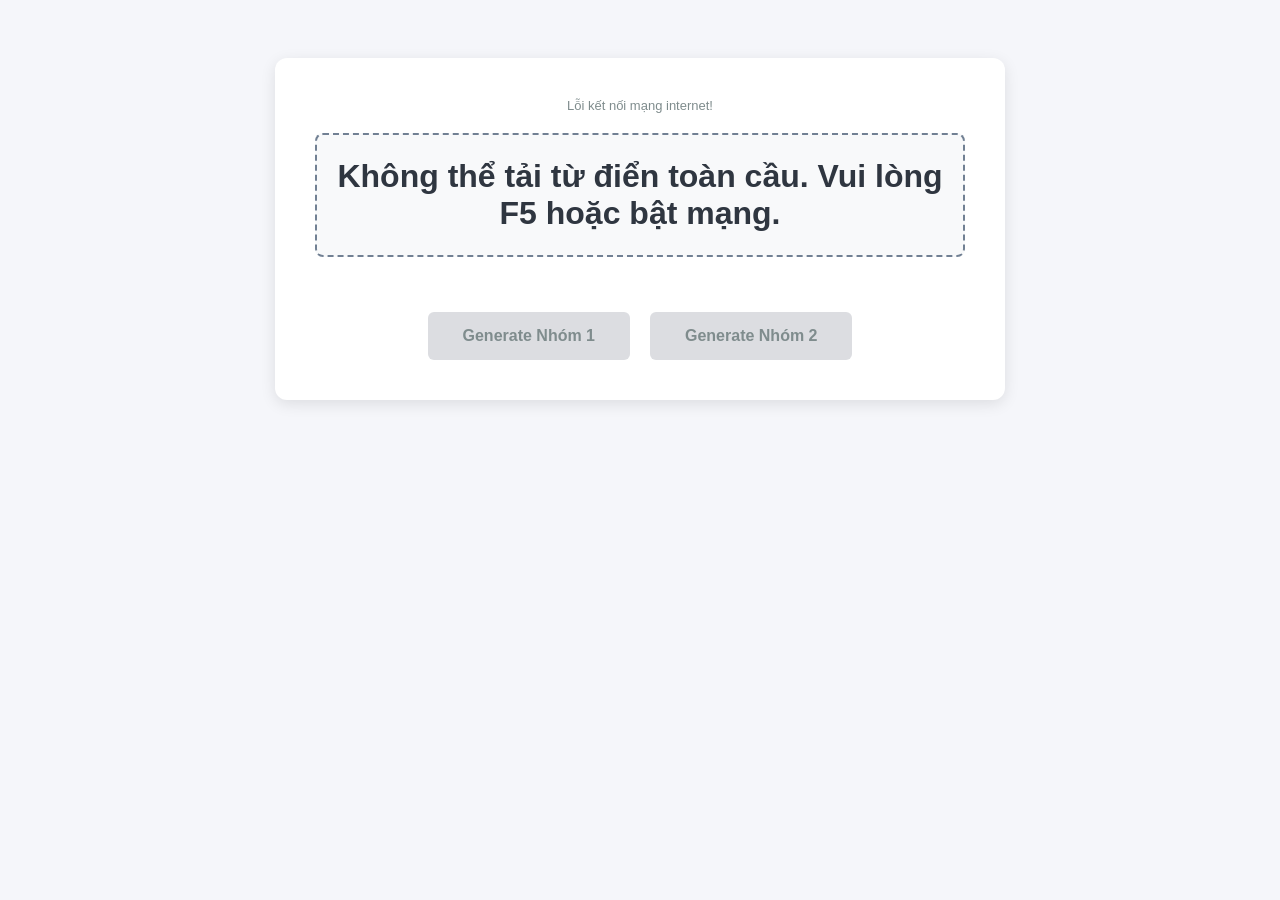
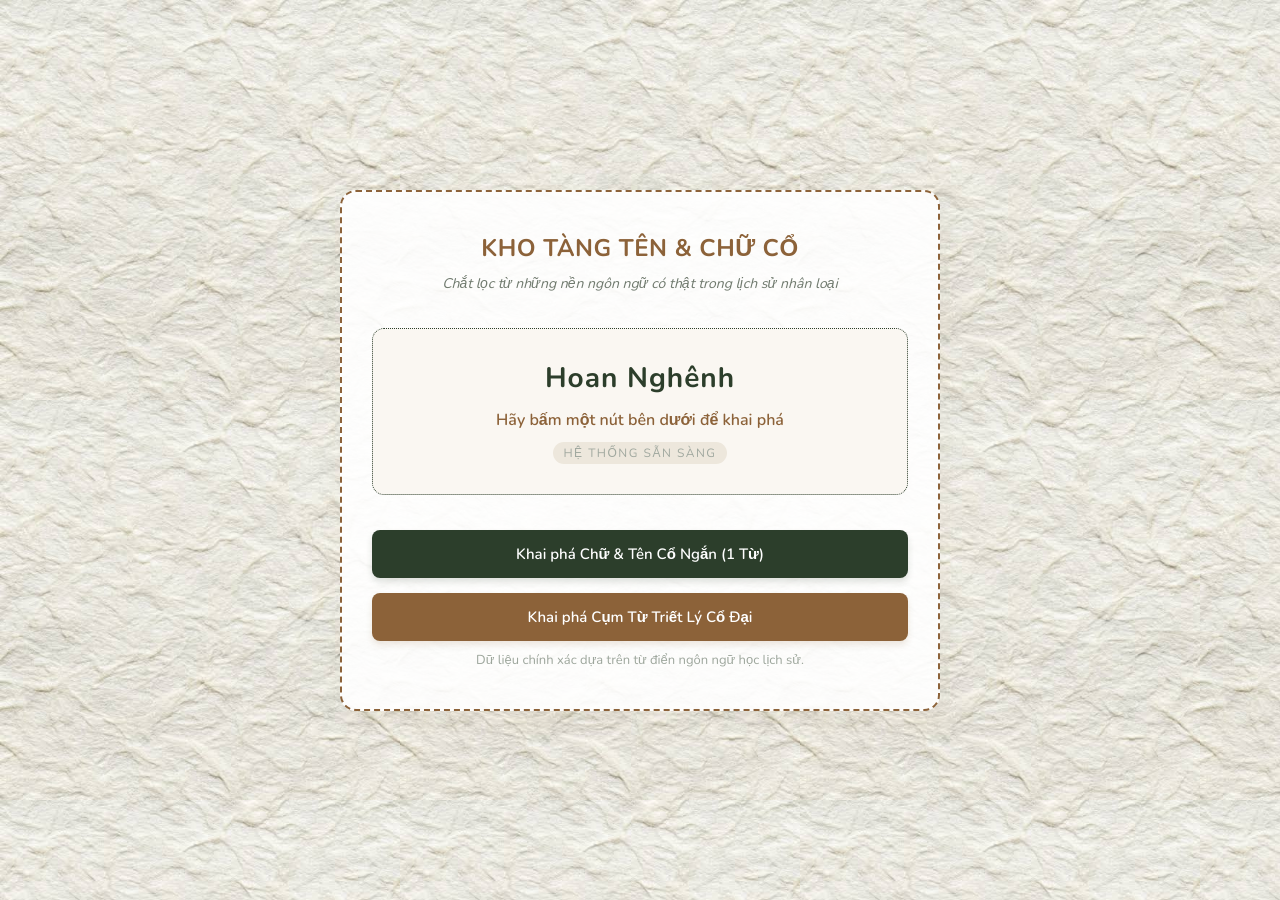
Before and after one commit to PhamNhaDoan/phamnhadoan.github.io, a Jekyll site: the page tenbatky.html, which Jekyll copies as it is, in a window 1280 px wide. Built offline with Jekyll 4.4.1, drawn with Linux system fonts in a browser that asks for light colours.

Commit message:
Update HTML structure and styles for better layout

```diff
--- a/tenbatky.html
+++ b/tenbatky.html
@@ -2,157 +2,254 @@
 <html lang="vi">
 <head>
     <meta charset="UTF-8">
-    <title>Trình Tạo Từ Đa Ngôn Ngữ Quốc Tế</title>
+    <meta name="viewport" content="width=device-width, initial-scale=1.0">
+    <title>Kho Tàng Ngôn Ngữ Cổ Nhân Loại</title>
+    <link rel="preconnect" href="https://fonts.googleapis.com">
+    <link rel="preconnect" href="https://fonts.gstatic.com" crossorigin>
+    <link href="https://fonts.googleapis.com/css2?family=Nunito:wght@300;400;600;700&display=swap" rel="stylesheet">
     <style>
+        * {
+            box-sizing: border-box;
+            margin: 0;
+            padding: 0;
+        }
+
         body {
-            font-family: Arial, sans-serif;
+            font-family: 'Nunito', sans-serif;
+            background-image: url('truyendadoc/img/pattern7.jpg');
+            background-repeat: repeat;
+            background-size: 400px auto;
+            background-attachment: fixed;
+            color: #2c3e2b;
+            min-height: 100vh;
+            display: flex;
+            justify-content: center;
+            align-items: center;
+            padding: 20px;
+        }
+
+        .container {
+            background-color: rgba(255, 255, 255, 0.9); /* Giữ mờ 90% */
+            max-width: 600px;
+            width: 100%;
+            padding: 40px 30px;
+            border-radius: 16px;
+            border: 2px dashed #8c6239;
+            box-shadow: 0 8px 24px rgba(140, 98, 57, 0.06);
             text-align: center;
-            background-color: #f5f6fa;
-            padding: 50px;
         }
-        .container {
-            max-width: 650px;
-            margin: 0 auto;
-            background: white;
-            padding: 40px;
+
+        h1 {
+            font-size: 24px;
+            font-weight: 700;
+            color: #8c6239;
+            margin-bottom: 10px;
+            letter-spacing: 0.5px;
+        }
+
+        .subtitle {
+            font-size: 14px;
+            color: #707a6e;
+            margin-bottom: 35px;
+            font-style: italic;
+        }
+
+        .display-card {
+            background-color: #faf7f2;
+            border: 1px dotted #2c3e2b;
             border-radius: 12px;
-            box-shadow: 0 4px 15px rgba(0,0,0,0.1);
+            padding: 30px 20px;
+            min-height: 160px;
+            display: flex;
+            flex-direction: column;
+            justify-content: center;
+            align-items: center;
+            margin-bottom: 35px;
+            transition: all 0.3s ease;
         }
-        .display-area {
-            font-size: 32px;
-            font-weight: bold;
-            color: #2f3640;
-            min-height: 90px;
-            margin-bottom: 10px;
-            display: flex;
-            align-items: center;
-            justify-content: center;
-            border: 2px dashed #718093;
-            border-radius: 8px;
-            background-color: #f8f9fa;
-            padding: 15px;
-            word-break: break-all;
+
+        .word-output {
+            font-size: 28px;
+            font-weight: 700;
+            color: #2c3e2b;
+            margin-bottom: 12px;
+            letter-spacing: 1px;
         }
-        .language-note {
-            font-size: 14px;
-            color: #0097e6;
-            font-weight: bold;
-            margin-bottom: 25px;
-            min-height: 20px;
+
+        .meaning-output {
+            font-size: 16px;
+            color: #8c6239;
+            font-weight: 600;
+            margin-bottom: 6px;
         }
-        .status {
-            font-size: 13px;
-            color: #7f8c8d;
-            margin-bottom: 20px;
+
+        .lang-output {
+            font-size: 12px;
+            text-transform: uppercase;
+            letter-spacing: 1.5px;
+            color: #a0a89f;
+            background-color: #ede7dc;
+            padding: 3px 10px;
+            border-radius: 20px;
+            display: inline-block;
+            margin-top: 5px;
         }
+
         .btn-group {
             display: flex;
-            gap: 20px;
-            justify-content: center;
+            flex-direction: column;
+            gap: 15px;
         }
-        button {
-            padding: 15px 35px;
-            font-size: 16px;
-            font-weight: bold;
+
+        .btn {
+            font-family: 'Nunito', sans-serif;
+            background-color: #2c3e2b;
+            color: #ffffff;
+            border: none;
+            padding: 14px 24px;
+            font-size: 15px;
+            font-weight: 600;
+            border-radius: 8px;
             cursor: pointer;
-            border: none;
-            border-radius: 6px;
-            transition: background 0.2s, transform 0.1s;
+            transition: all 0.2s ease;
+            box-shadow: 0 4px 6px rgba(44, 62, 43, 0.15);
         }
-        button:active {
-            transform: scale(0.98);
+
+        .btn:hover {
+            background-color: #3d573c;
+            transform: translateY(-1px);
         }
-        button:disabled {
-            background-color: #dcdde1 !important;
-            color: #7f8c8d !important;
-            cursor: not-allowed;
+
+        .btn-secondary {
+            background-color: #8c6239;
+            box-shadow: 0 4px 6px rgba(140, 98, 57, 0.15);
         }
-        .btn-1 {
-            background-color: #e84118;
-            color: white;
+
+        .btn-secondary:hover {
+            background-color: #a67545;
         }
-        .btn-1:hover:not(:disabled) {
-            background-color: #c23616;
-        }
-        .btn-2 {
-            background-color: #44bd32;
-            color: white;
-        }
-        .btn-2:hover:not(:disabled) {
-            background-color: #4cd137;
+
+        .hint-text {
+            font-size: 13px;
+            color: #9da69c;
+            margin-top: 10px;
         }
     </style>
 </head>
 <body>
 
-<div class="container">
-    <div class="status" id="statusText">Đang kết nối kho từ điển toàn cầu của 200 nước...</div>
+    <div class="container">
+        <h1>KHO TÀNG TÊN & CHỮ CỔ</h1>
+        <div class="subtitle">Chắt lọc từ những nền ngôn ngữ có thật trong lịch sử nhân loại</div>
 
-    <!-- Hiển thị từ ngữ -->
-    <div class="display-area" id="resultDisplay">Đang tải...</div>
-    <!-- Hiển thị ngôn ngữ/quốc gia của từ đó -->
-    <div class="language-note" id="langDisplay"></div>
+        <div class="display-card" id="displayCard">
+            <div class="word-output" id="wordDisplay">Hoan Nghênh</div>
+            <div class="meaning-output" id="meaningDisplay">Hãy bấm một nút bên dưới để khai phá</div>
+            <div class="lang-output" id="langDisplay">Hệ thống sẵn sàng</div>
+        </div>
 
-    <div class="btn-group">
-        <button class="btn-1" id="btn1" onclick="generateTu ToanCau()" disabled>Generate Nhóm 1</button>
-        <button class="btn-2" id="btn2" onclick="generateTuToanCau()" disabled>Generate Nhóm 2</button>
+        <div class="btn-group">
+            <button class="btn" onclick="getRandomWord('short')">Khai phá Chữ & Tên Cổ Ngắn (1 Từ)</button>
+            <button class="btn btn-secondary" onclick="getRandomWord('long')">Khai phá Cụm Từ Triết Lý Cổ Đại</button>
+        </div>
+
+        <p class="hint-text">Dữ liệu chính xác dựa trên từ điển ngôn ngữ học lịch sử.</p>
     </div>
-</div>
 
-<script>
-    let khoTuToanCau = [];
-    const display = document.getElementById('resultDisplay');
-    const langDisplay = document.getElementById('langDisplay');
-    const statusText = document.getElementById('statusText');
-    const btn1 = document.getElementById('btn1');
-    const btn2 = document.getElementById('btn2');
+    <script>
+        // DANH SÁCH TỪ CÓ THẬT 100% CỦA NHÂN LOẠI - KHÔNG CHẤP VÁ, KHÔNG TỰ CHẾ
+        const realAncientLexicon = {
+            shortWords: [
+                { word: "Wulþus", meaning: "Vinh quang / Rực rỡ", lang: "Gothic" },
+                { word: "Swinþs", meaning: "Mạnh mẽ / Kiên cường", lang: "Gothic" },
+                { word: "Ansts", meaning: "Ân sủng / Lòng tốt", lang: "Gothic" },
+                { word: "Fairguni", meaning: "Ngọn núi linh thiêng", lang: "Gothic" },
+                { word: "Skadus", meaning: "Bóng râm / Sự che chở", lang: "Gothic" },
+                { word: "Aiw", meaning: "Vĩnh hằng / Kỷ nguyên", lang: "Gothic" },
+                { word: "Wilja", meaning: "Ý chí / Nguyện vọng", lang: "Gothic" },
+                { word: "Berhtaz", meaning: "Sáng chói / Rạng rỡ", lang: "Proto-Germanic" },
+                { word: "H₂éwsōs", meaning: "Bình minh / Nữ thần bình minh", lang: "Proto-Indo-European" },
+                { word: "Louxs", meaning: "Ánh sáng thuần khiết", lang: "Proto-Celtic" },
+                { word: "Leuk", meaning: "Ánh sáng / Sự soi rọi", lang: "Proto-Indo-European" },
+                { word: "Aigā", meaning: "Thời gian / Thời đại", lang: "Livonian" },
+                { word: "Līnda", meaning: "Loài chim tự do", lang: "Livonian" },
+                { word: "Jõra", meaning: "Biển cả bao la", lang: "Livonian" },
+                { word: "Sūol", meaning: "Hòn đảo bình yên", lang: "Livonian" },
+                { word: "Runo", meaning: "Bí mật / Bài ca cổ xưa", lang: "Proto-Finnic" },
+                { word: "Dagaz", meaning: "Ngày mới / Sự thức tỉnh", lang: "Proto-Germanic" },
+                { word: "Sōwilō", meaning: "Mặt trời ấm áp", lang: "Proto-Germanic" },
+                { word: "Valr", meaning: "Người tử trận kiêu hùng", lang: "Cổ Norse" },
+                { word: "Hugr", meaning: "Tâm trí / Linh hồn / Can đảm", lang: "Cổ Norse" },
+                { word: "Aethel", meaning: "Cao quý / Thuần khiết", lang: "Old English" },
+                { word: "Gigas", meaning: "Khổng lồ / Vĩ đại", lang: "Hy Lạp cổ" },
+                { word: "Logr", meaning: "Nước / Dòng chảy tự nhiên", lang: "Cổ Norse" },
+                { word: "Freyr", meaning: "Chúa tể / Sự sung túc phì nhiêu", lang: "Cổ Norse" },
+                { word: "Rúna", meaning: "Dấu ấn bí mật / Lời thì thầm thiêng liêng", lang: "Old Norse" }
+            ],
+            longPhrases: [
+                { word: "Verlangen", meaning: "Sự khát khao sâu thẳm một điều ở rất xa", lang: "Tiếng Hà Lan" },
+                { word: "Vergezicht", meaning: "Khung cảnh nhìn xa / Viễn cảnh tương lai", lang: "Tiếng Hà Lan" },
+                { word: "Geborgenheid", meaning: "Cảm giác an toàn, được chở che và thuộc về", lang: "Tiếng Hà Lan" },
+                { word: "Zielsrust", meaning: "Sự bình yên lắng đọng tuyệt đối trong tâm hồn", lang: "Tiếng Hà Lan" },
+                { word: "Vrijheid", meaning: "Sự tự do hoàn toàn không ràng buộc", lang: "Tiếng Hà Lan" },
+                { word: "Verwondering", meaning: "Sự kinh ngạc trước cái đẹp thuần khiết", lang: "Tiếng Hà Lan" },
+                { word: "Dageraad", meaning: "Khoảnh khắc bình minh rạng đông", lang: "Tiếng Hà Lan" },
+                { word: "Sterrenlicht", meaning: "Ánh sáng lấp lánh dịu nhẹ từ các vì sao", lang: "Tiếng Hà Lan" },
+                { word: "Samenklank", meaning: "Sự hòa hợp, đồng điệu giữa những tâm hồn", lang: "Tiếng Hà Lan" },
+                { word: "Levenslust", meaning: "Niềm say mê cuộc sống mãnh liệt", lang: "Tiếng Hà Lan" },
+                { word: "Amor Fati", meaning: "Yêu lấy định mệnh của mình", lang: "Latin" },
+                { word: "Per Aspera Ad Astra", meaning: "Vượt qua gian khổ để chạm tới những vì sao", lang: "Latin" },
+                { word: "Memento Vivere", meaning: "Hãy nhớ rằng bạn phải sống thật rực rỡ", lang: "Latin" },
+                { word: "Nosce Te Ipsum", meaning: "Hãy thấu hiểu chính bản thân mình", lang: "Latin" },
+                { word: "Dum Spiro Spero", meaning: "Còn thở là còn hy vọng", lang: "Latin" },
+                { word: "Carpe Diem", meaning: "Hãy nắm bắt lấy khoảnh khắc ngày hôm nay", lang: "Latin" },
+                { word: "Eudaimonia", meaning: "Sự thịnh vượng của tâm hồn khi sống ý nghĩa", lang: "Hy Lạp cổ" },
+                { word: "Ataraxia", meaning: "Trạng thái bình yên thanh thản tuyệt đối", lang: "Hy Lạp cổ" },
+                { word: "Komorebi", meaning: "Ánh nắng len lỏi qua vòm lá cây đọng xuống đất", lang: "Tiếng Nhật" }
+            ]
+        };
 
-    // Tải danh sách từ vựng phổ biến từ nhiều ngôn ngữ lớn trên thế giới (Anh, Tây Ban Nha, Pháp, Đức, Trung, Nhật, Nga...)
-    // Nguồn cơ sở dữ liệu từ vựng đa ngôn ngữ công khai
-    fetch('https://raw.githubusercontent.com/first20hours/google-10000-english/master/google-10000-english-no-swears.txt')
-        .then(res => res.text())
-        .then(data => {
-            // Lấy danh sách gốc làm nền tảng từ quốc tế
-            const tiengAnh = data.split('\n').map(w => ({tu: w.trim(), lang: 'Tiếng Anh / Quốc tế'})).filter(w => w.tu.length > 0);
+        let lastShortIndex = -1;
+        let lastLongIndex = -1;
 
-            // Bổ sung thêm một số từ vựng đặc trưng có thật của các ngôn ngữ khác để tăng tính toàn cầu
-            const cacNuocKhac = [
-                {tu: "Bonjour", lang: "Tiếng Pháp"}, {tu: "Merci", lang: "Tiếng Pháp"}, {tu: "Café", lang: "Tiếng Pháp"},
-                {tu: "Hola", lang: "Tiếng Tây Ban Nha"}, {tu: "Amigo", lang: "Tiếng Tây Ban Nha"}, {tu: "Fiesta", lang: "Tiếng Tây Ban Nha"},
-                {tu: "Zeitgeist", lang: "Tiếng Đức"}, {tu: "Wunderbar", lang: "Tiếng Đức"}, {tu: "Kindergarten", lang: "Tiếng Đức"},
-                {tu: "Sayonara", lang: "Tiếng Nhật"}, {tu: "Sakura", lang: "Tiếng Nhật"}, {tu: "Sushi", lang: "Tiếng Nhật"},
-                {tu: "Ciao", lang: "Tiếng Ý"}, {tu: "Amore", lang: "Tiếng Ý"}, {tu: "Pizza", lang: "Tiếng Ý"},
-                {tu: "Sputnik", lang: "Tiếng Nga"}, {tu: "Matryoshka", lang: "Tiếng Nga"},
-                {tu: "Yin", lang: "Tiếng Trung"}, {tu: "Yang", lang: "Tiếng Trung"}, {tu: "Fengshui", lang: "Tiếng Trung"},
-                {tu: "Oasis", lang: "Tiếng Ả Rập"}, {tu: "Sahara", lang: "Tiếng Ả Rập"},
-                {tu: "Karma", lang: "Tiếng Phạn (Ấn Độ)"}, {tu: "Guru", lang: "Tiếng Phạn (Ấn Độ)"},
-                {tu: "Safari", lang: "Tiếng Swahili (Châu Phi)"}, {tu: "Hakuna", lang: "Tiếng Swahili (Châu Phi)"}
-            ];
+        function getRandomWord(type) {
+            let selectedList = [];
+            let lastIndex = -1;
 
-            khoTuToanCau = [...tiengAnh, ...cacNuocKhac];
+            if (type === 'short') {
+                selectedList = realAncientLexicon.shortWords;
+                lastIndex = lastShortIndex;
+            } else if (type === 'long') {
+                selectedList = realAncientLexicon.longPhrases;
+                lastIndex = lastLongIndex;
+            }
 
-            statusText.textContent = `Đã tải thành công kho từ vựng toàn cầu!`;
-            display.textContent = "Sẵn sàng! Bấm nút để ra từ thế giới.";
-            btn1.disabled = false;
-            btn2.disabled = false;
-        })
-        .catch(err => {
-            statusText.textContent = "Lỗi kết nối mạng internet!";
-            display.textContent = "Không thể tải từ điển toàn cầu. Vui lòng F5 hoặc bật mạng.";
-            console.error(err);
-        });
+            let randomIndex;
+            // Thuật toán chọn ngẫu nhiên nghiêm túc từ danh sách thật, chặn trùng lặp ở 2 lần click liên tiếp
+            do {
+                randomIndex = Math.floor(Math.random() * selectedList.length);
+            } while (randomIndex === lastIndex && selectedList.length > 1);
 
-    function generateTuToanCau() {
-        if (khoTuToanCau.length === 0) return;
+            if (type === 'short') {
+                lastShortIndex = randomIndex;
+            } else {
+                lastLongIndex = randomIndex;
+            }
 
-        const randomIndex = Math.floor(Math.random() * khoTuToanCau.length);
-        const itemChon = khoTuToanCau[randomIndex];
+            const item = selectedList[randomIndex];
+            const wordEl = document.getElementById('wordDisplay');
+            const meaningEl = document.getElementById('meaningDisplay');
+            const langEl = document.getElementById('langDisplay');
 
-        // Hiển thị từ và xuất xứ ngôn ngữ của từ đó
-        display.textContent = itemChon.tu;
-        langDisplay.textContent = `[Nguồn gốc: ${itemChon.lang}]`;
-    }
-</script>
+            document.getElementById('displayCard').style.opacity = 0.5;
 
+            setTimeout(() => {
+                wordEl.innerText = item.word;
+                meaningEl.innerText = "— " + item.meaning + " —";
+                langEl.innerText = item.lang;
+                document.getElementById('displayCard').style.opacity = 1;
+            }, 120);
+        }
+    </script>
 </body>
 </html>
```
